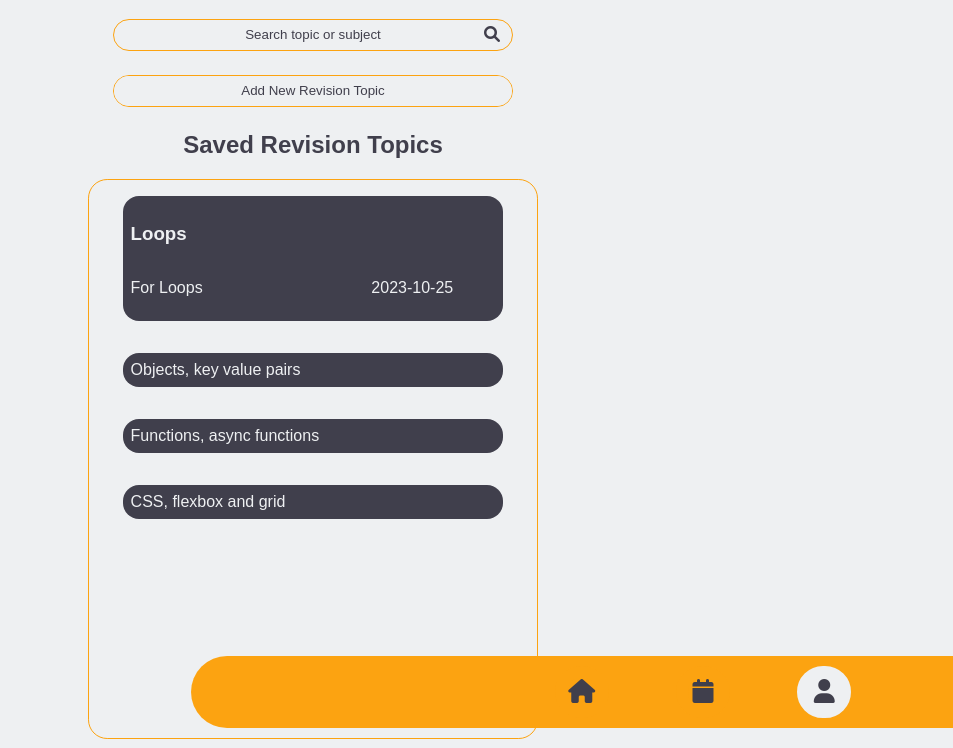
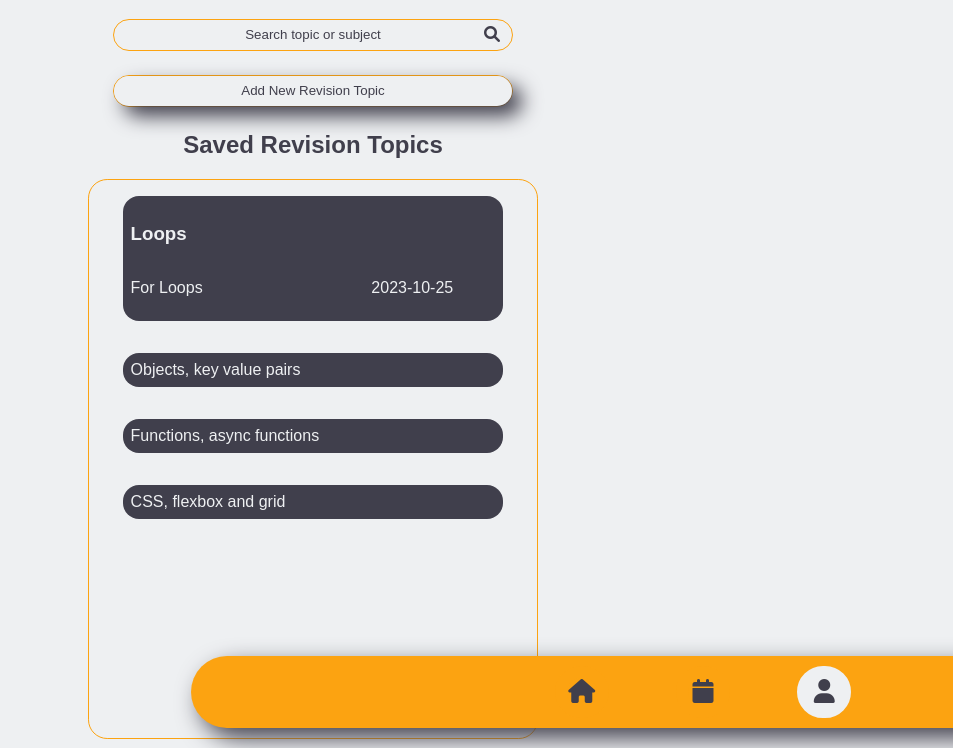
Before and after one commit to SchoolOfCode/sinister7F, a website: page Main/index.html in a window 1280 px wide. Shown: the part 52-800 px from the top of the page, without its empty margins (327-1280 px from the left). Drawn offline with Linux system fonts and the light colour scheme.

Commit message:
minor fixes

```diff
--- a/Main/styles.css
+++ b/Main/styles.css
@@ -115,6 +115,7 @@ body {
   position: relative;
   color: var(--blue-app);
   padding: 0;
+  box-shadow: 10px 10px 20px var(--blue-app);
 }
 
 /*main*/
@@ -177,6 +178,7 @@ footer {
   display: flex;
   justify-content: center;
   align-items: center;
+  box-shadow: 10px 10px 25px;
 }
 
 .navItem {
```
